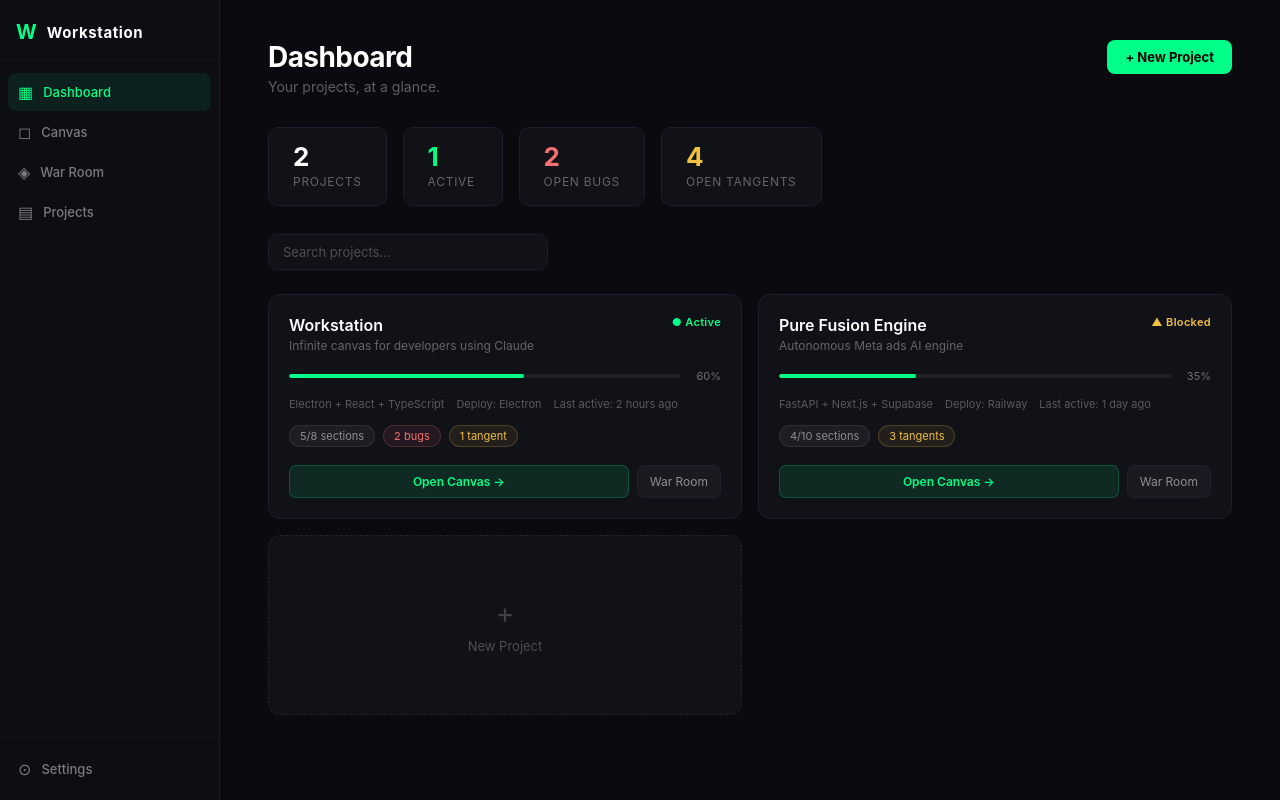
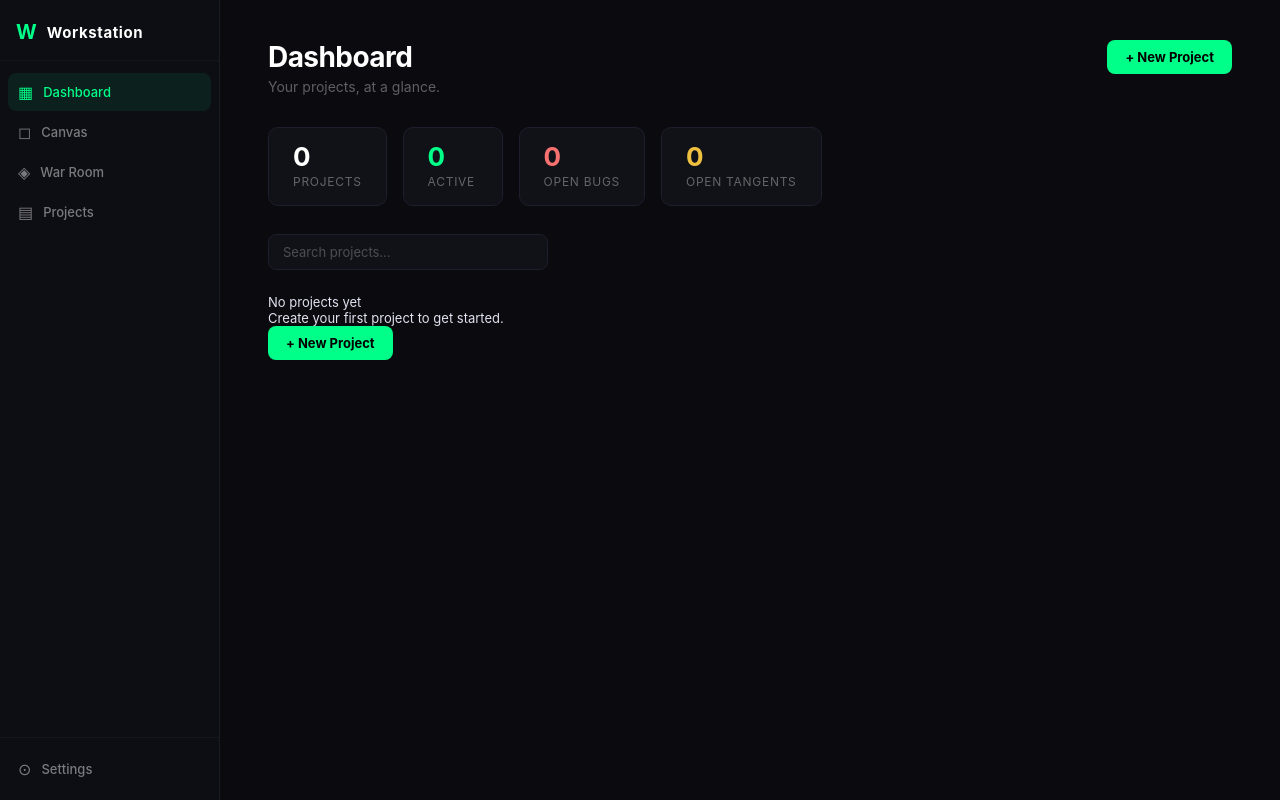
Before and after one commit to martinacho22/workstation, a React (Vite) app: page / in a window 1280 px wide. Built offline with nearby package versions, Linux system fonts and the light colour scheme.

Commit message:
feat: wire Dashboard to real store — multi-project, live stats

```diff
--- a/src/screens/Dashboard.tsx
+++ b/src/screens/Dashboard.tsx
@@ -1,89 +1,71 @@
 import { useState } from 'react'
+import { useWorkstationStore } from '@/store/useWorkstationStore'
+import { ProjectMeta } from '@/types'
 import styles from './Dashboard.module.css'
 
-interface Project {
-  id: string
-  name: string
-  description: string
-  stack: string
-  progress: number
-  sectionsTotal: number
-  sectionsDone: number
-  openBugs: number
-  openTangents: number
-  lastActive: string
-  status: 'active' | 'blocked' | 'done' | 'idle'
-  deployTarget?: string
-}
-
-const MOCK_PROJECTS: Project[] = [
-  {
-    id: '1',
-    name: 'Workstation',
-    description: 'Infinite canvas for developers using Claude',
-    stack: 'Electron + React + TypeScript',
-    progress: 60,
-    sectionsTotal: 8,
-    sectionsDone: 5,
-    openBugs: 2,
-    openTangents: 1,
-    lastActive: '2 hours ago',
-    status: 'active',
-    deployTarget: 'Electron',
-  },
-  {
-    id: '2',
-    name: 'Pure Fusion Engine',
-    description: 'Autonomous Meta ads AI engine',
-    stack: 'FastAPI + Next.js + Supabase',
-    progress: 35,
-    sectionsTotal: 10,
-    sectionsDone: 4,
-    openBugs: 0,
-    openTangents: 3,
-    lastActive: '1 day ago',
-    status: 'blocked',
-    deployTarget: 'Railway',
-  },
-]
-
-const STATUS_COLOR: Record<Project['status'], string> = {
+const STATUS_COLOR: Record<ProjectMeta['status'], string> = {
   active:  'var(--accent)',
   blocked: '#f0c040',
   done:    '#4ade80',
   idle:    'rgba(255,255,255,0.2)',
 }
 
-const STATUS_LABEL: Record<Project['status'], string> = {
+const STATUS_LABEL: Record<ProjectMeta['status'], string> = {
   active:  'Active',
   blocked: 'Blocked',
   done:    'Done',
   idle:    'Idle',
 }
 
-const STATUS_DOT: Record<Project['status'], string> = {
+const STATUS_DOT: Record<ProjectMeta['status'], string> = {
   active:  '●',
   blocked: '▲',
   done:    '✓',
   idle:    '○',
 }
 
+function timeAgo(ts: number): string {
+  const diff = Date.now() - ts
+  const mins  = Math.floor(diff / 60000)
+  const hours = Math.floor(diff / 3600000)
+  const days  = Math.floor(diff / 86400000)
+  if (mins < 2)   return 'just now'
+  if (mins < 60)  return `${mins}m ago`
+  if (hours < 24) return `${hours}h ago`
+  return `${days}d ago`
+}
+
 interface Props {
   onOpenCanvas: (projectId: string) => void
   onNewProject: () => void
+  onWarRoom: () => void
 }
 
-export default function Dashboard({ onOpenCanvas, onNewProject }: Props) {
+export default function Dashboard({ onOpenCanvas, onNewProject, onWarRoom }: Props) {
+  const { getProjectMetas, switchProject, deleteProject } = useWorkstationStore()
   const [search, setSearch] = useState('')
+  const [confirmDelete, setConfirmDelete] = useState<string | null>(null)
 
-  const filtered = MOCK_PROJECTS.filter(p =>
-    p.name.toLowerCase().includes(search.toLowerCase())
+  const metas = getProjectMetas()
+  const filtered = metas.filter(p =>
+    p.name.toLowerCase().includes(search.toLowerCase()) ||
+    p.description.toLowerCase().includes(search.toLowerCase())
   )
 
-  const totalProjects  = MOCK_PROJECTS.length
-  const activeProjects = MOCK_PROJECTS.filter(p => p.status === 'active').length
-  const totalBugs      = MOCK_PROJECTS.reduce((a, p) => a + p.openBugs, 0)
-  const totalTangents  = MOCK_PROJECTS.reduce((a, p) => a + p.openTangents, 0)
+  const totalProjects  = metas.length
+  const activeProjects = metas.filter(p => p.status === 'active').length
+  const totalBugs      = metas.reduce((a, p) => a + p.openBugs, 0)
+  const totalTangents  = metas.reduce((a, p) => a + p.openTangents, 0)
+
+  function handleOpen(id: string) {
+    switchProject(id)
+    onOpenCanvas(id)
+  }
+
+  function handleDelete(id: string) {
+    deleteProject(id)
+    setConfirmDelete(null)
+  }
 
   return (
     <div className={styles.page}>
@@ -126,7 +108,17 @@
         />
       </div>
 
+      {/* Empty state */}
+      {metas.length === 0 && (
+        <div className={styles.emptyState}>
+          <div className={styles.emptyTitle}>No projects yet</div>
+          <div className={styles.emptyDesc}>Create your first project to get started.</div>
+          <button className={styles.newBtn} onClick={onNewProject}>+ New Project</button>
+        </div>
+      )}
+
       {/* Project Cards */}
+      {metas.length > 0 && (
         <div className={styles.grid}>
           {filtered.map(project => (
             <div key={project.id} className={styles.card}>
@@ -155,8 +147,10 @@
               {/* Meta */}
               <div className={styles.cardMeta}>
                 <span>{project.stack}</span>
-              {project.deployTarget && <span>Deploy: {project.deployTarget}</span>}
-              <span>Last active: {project.lastActive}</span>
+                {project.deployTarget && project.deployTarget !== 'none' && (
+                  <span>Deploy: {project.deployTarget}</span>
+                )}
+                <span>Last active: {timeAgo(project.lastActive)}</span>
               </div>
 
               {/* Chips */}
@@ -180,11 +174,32 @@
               <div className={styles.cardActions}>
                 <button
                   className={styles.openBtn}
-                onClick={() => onOpenCanvas(project.id)}
+                  onClick={() => handleOpen(project.id)}
                 >
-                Open Canvas →
+                  Open Canvas
                 </button>
-              <button className={styles.warBtn}>War Room</button>
+                <button className={styles.warBtn} onClick={() => {
+                  switchProject(project.id)
+                  onWarRoom()
+                }}>
+                  War Room
+                </button>
+                {confirmDelete === project.id ? (
+                  <button
+                    className={styles.deleteConfirmBtn}
+                    onClick={() => handleDelete(project.id)}
+                  >
+                    Confirm Delete
+                  </button>
+                ) : (
+                  <button
+                    className={styles.deleteBtn}
+                    onClick={() => setConfirmDelete(project.id)}
+                    title="Delete project"
+                  >
+                    ✕
+                  </button>
+                )}
               </div>
             </div>
           ))}
@@ -197,6 +212,7 @@
             </div>
           </div>
         </div>
+      )}
     </div>
   )
 }
```
Lines whose indentation alone changed are shown as unchanged.
